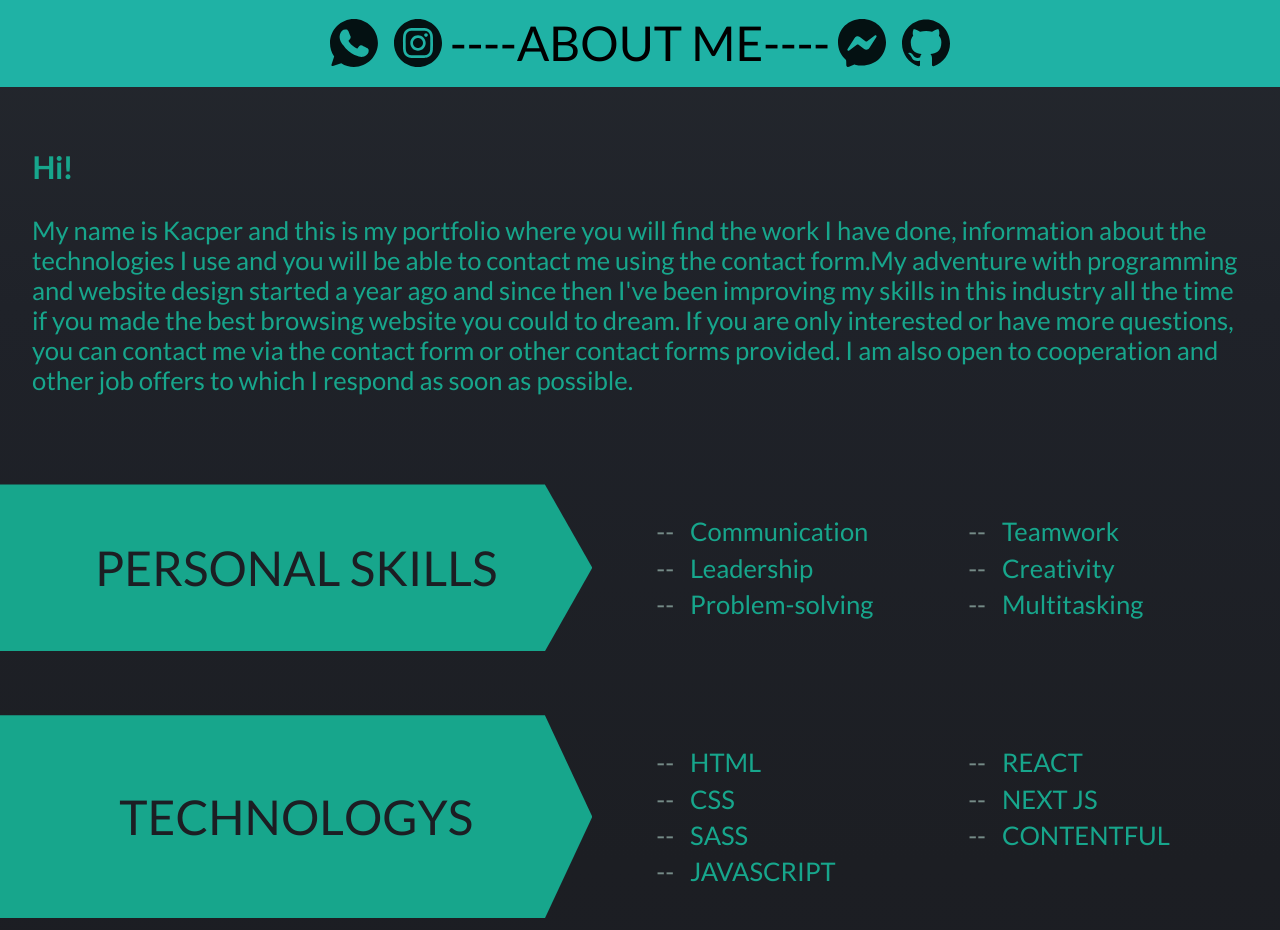
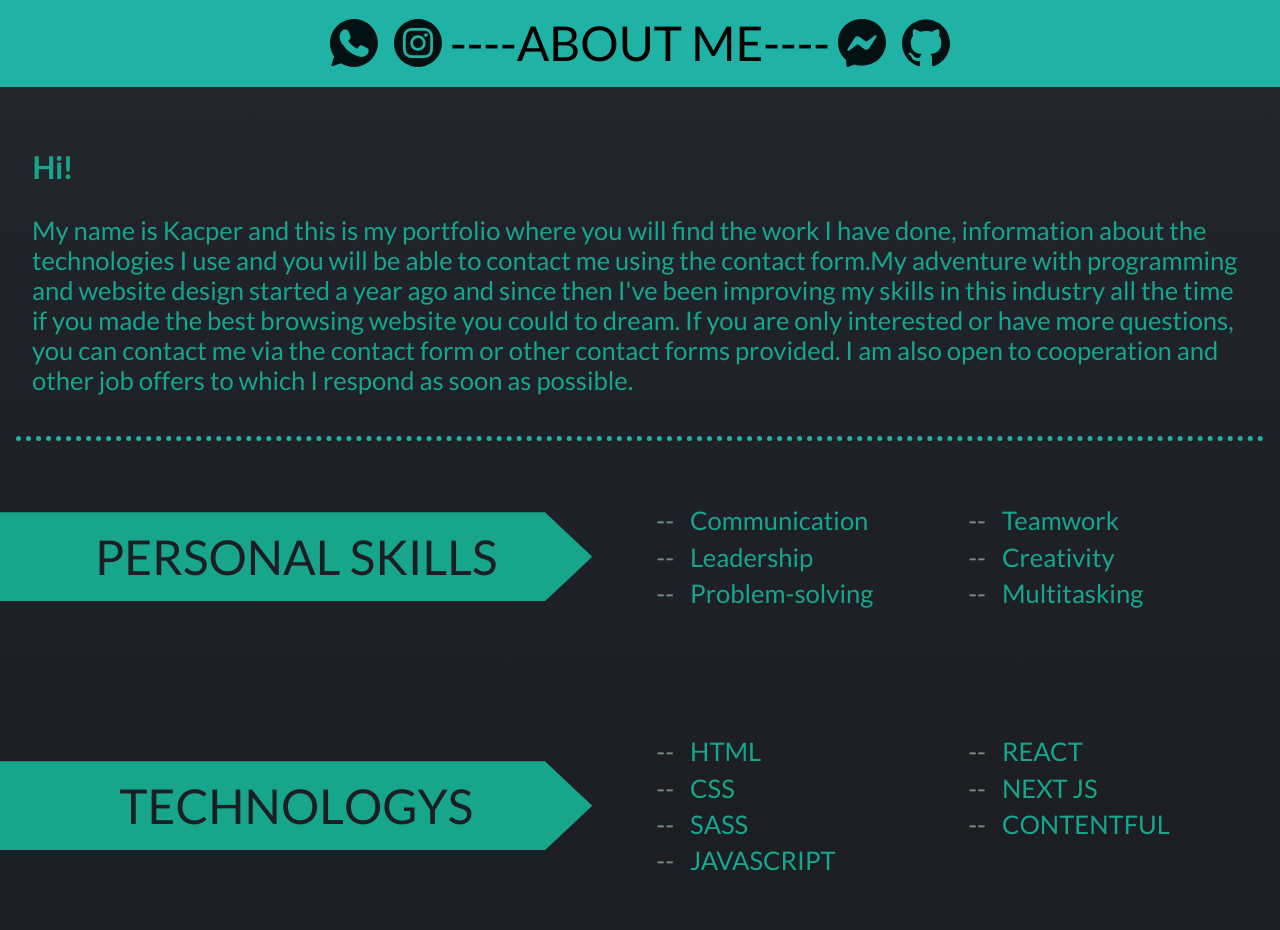
Before and after one commit to INFORM4TYK/Portfolio, a Next.js app: page / in a window 1280 px wide. Shown: the part 802-1732 px from the top of the page. Built offline with nearby package versions, Linux system fonts and the light colour scheme.

Commit message:
AboutFix2

```diff
--- a/components/About/About.module.scss
+++ b/components/About/About.module.scss
@@ -23,16 +23,18 @@
   }
 }
 .leftSec {
-  margin: 1rem 1rem 3rem 1rem;
+  margin: 1rem 1rem 2rem 1rem;
   padding: 1rem;
   color: var(--text-light);
   font-size: var(--fs-big);
+  border-bottom: dotted 5px var(--sec-color);
 }
 .rightSec {
   display: grid;
   grid-template-columns: auto auto;
   gap: 4rem;
   margin-bottom: 2rem;
+  place-items: center;
   article {
     color: var(--text-dark);
   }
```
